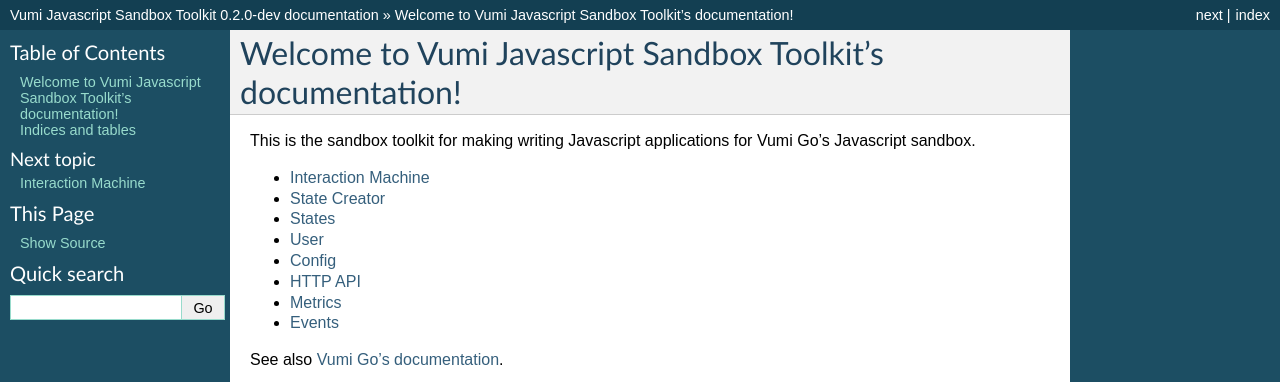
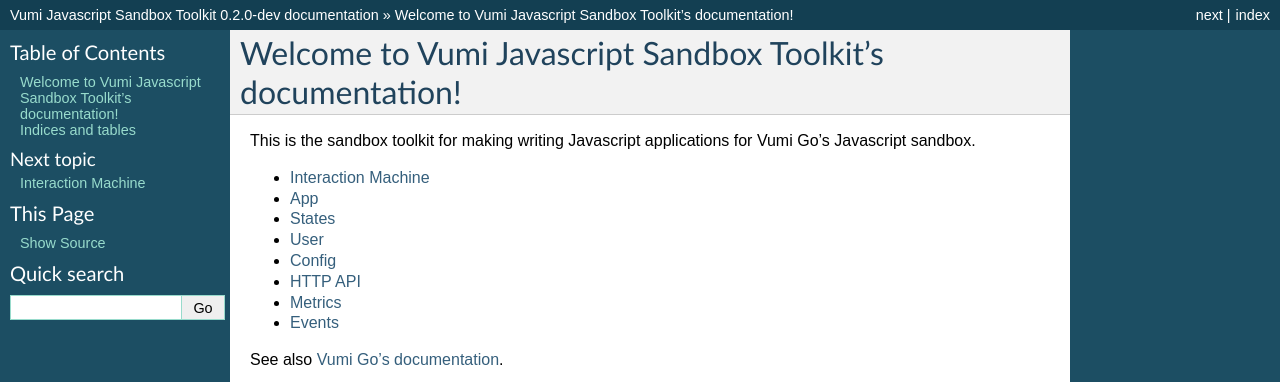
Before and after one commit to praekeltfoundation/vumi-jssandbox-toolkit, a Sphinx documentation site: the page built from docs/index.rst, in a window 1280 px wide. Shown: the top 382 px of the page. Built offline with Sphinx 7.4.7, drawn with Linux system fonts in a browser that asks for light colours.

Commit message:
Doc fix for App

```diff
--- a/docs/app.rst
+++ b/docs/app.rst
@@ -1,4 +1,4 @@
-State Creator
-=============
+App
+===
 
 .. autojs:: ../lib/app.js
```
